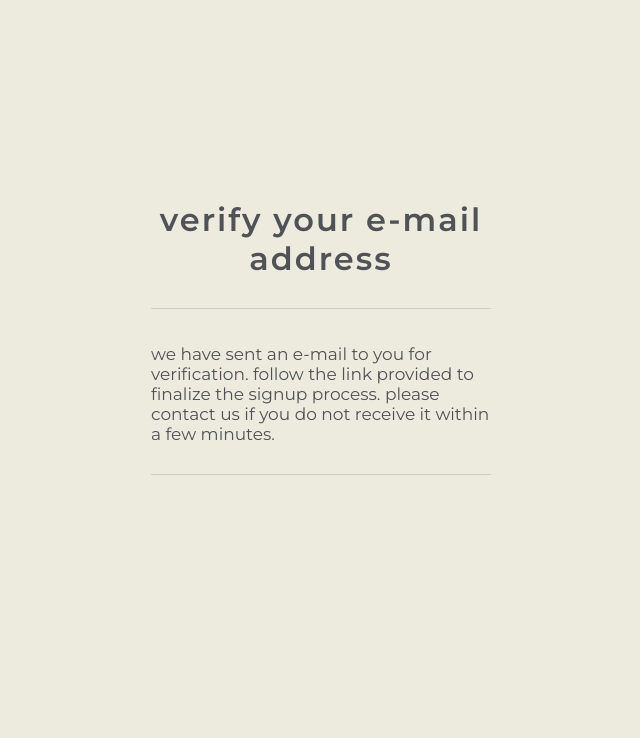
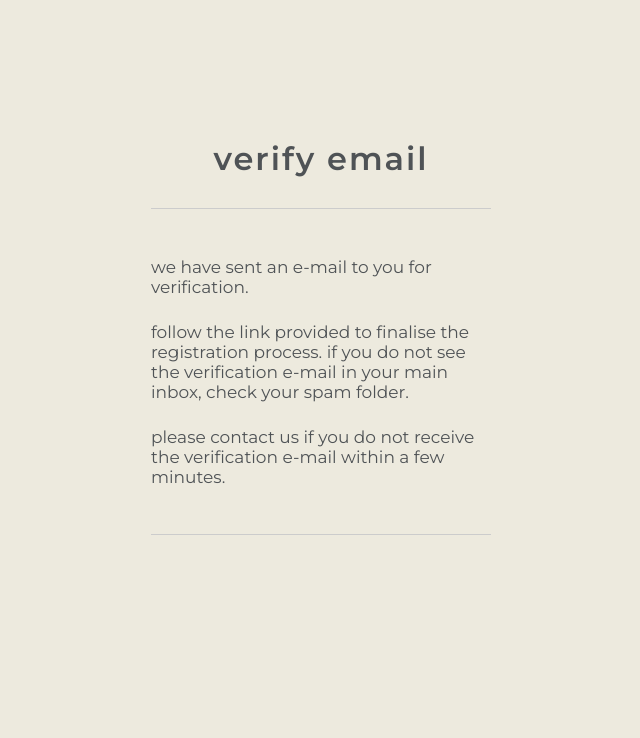
Before and after one commit to Ryael/neon-shore, a Django app: a page that uses templates/allauth/account/verification_sent.html in a window 1280 px wide. Shown: the part 63-801 px from the top of the page, without its empty margins (319-959 px from the left). Run offline with Django 3.2, Linux system fonts and the light colour scheme; some libraries are stand-ins or nearby versions.

Commit message:
Update verification allauth templates to match the rest

```diff
--- a/static/css/style.css
+++ b/static/css/style.css
@@ -1066,7 +1066,8 @@ body.mobile-navigation-active .mobile-list-item:nth-child(6) {
 
 #body-form p,
 #email-form p,
-#password-form p {
+#password-form p,
+#account-info p {
   text-align: left;
   padding: 12.5px 0;
 }
@@ -1119,6 +1120,10 @@ body.mobile-navigation-active .mobile-list-item:nth-child(6) {
 
 #password-form p:last-child {
   padding: 15px 0 17.5px 0;
+}
+
+#account-info p:last-child {
+  padding-bottom: 17.5px;
 }
 
 /* 12. Store */
--- a/templates/allauth/account/signup_closed.html
+++ b/templates/allauth/account/signup_closed.html
@@ -6,7 +6,7 @@
 
 {% block inner_content %}
 <div id="account-info">
-  <h2>{% trans "Sign Up Closed" %}</h2>
+  <h2>{% trans "Registration Closed" %}</h2>
   <p>{% trans "We are sorry, but the sign up is currently closed." %}</p>
 </div>
 {% endblock %}
--- a/templates/allauth/account/verification_sent.html
+++ b/templates/allauth/account/verification_sent.html
@@ -6,7 +6,9 @@
 
 {% block inner_content %}
 <div id="account-info">
-  <h2>{% trans "Verify Your E-mail Address" %}</h2>
-  <p>{% blocktrans %}We have sent an e-mail to you for verification. Follow the link provided to finalize the signup process. Please contact us if you do not receive it within a few minutes.{% endblocktrans %}</p>
+  <h2>{% trans "Verify Email" %}</h2>
+  <p>We have sent an e-mail to you for verification.</p>
+  <p>Follow the link provided to finalise the registration process. If you do not see the verification e-mail in your main inbox, check your spam folder.</p>
+  <p>Please contact us if you do not receive the verification e-mail within a few minutes.</p>
 </div>
 {% endblock %}
--- a/templates/allauth/account/verified_email_required.html
+++ b/templates/allauth/account/verified_email_required.html
@@ -6,7 +6,7 @@
 
 {% block inner_content %}
 <div id="account-info">
-  <h2>{% trans "verify your e-mail address" %}</h2>
+  <h2>{% trans "Verify Email" %}</h2>
   {% url 'account_email' as email_url %}
   <p>{% blocktrans %}This part of the site requires us to verify that
   you are who you claim to be. For this purpose, we require that you
```
Also changed, not shown: db.sqlite3.
